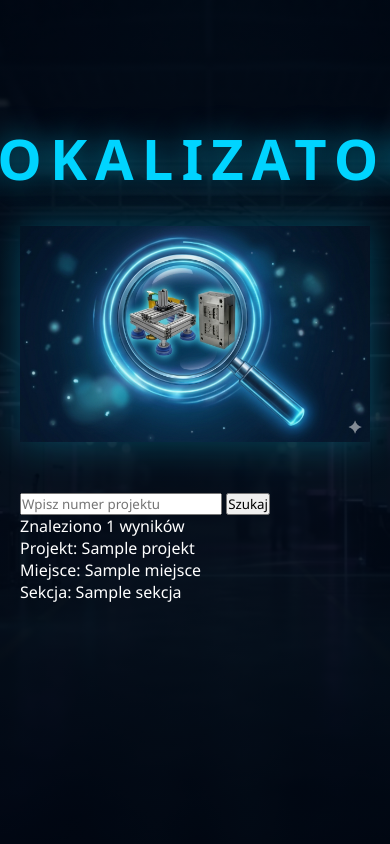
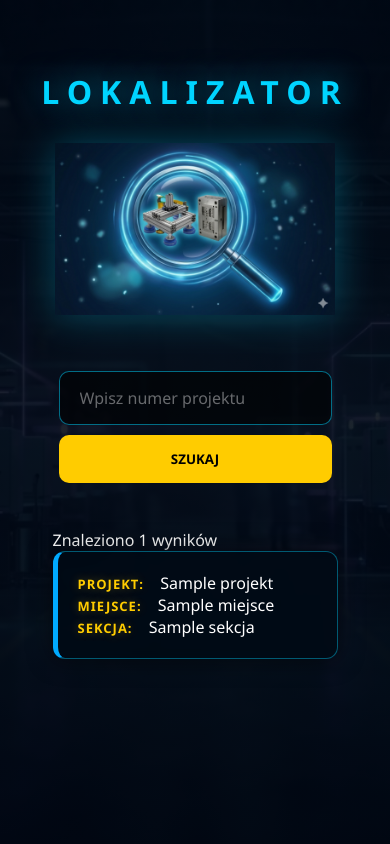
Before and after one commit to zmech23/lokalizator-lap-robotow-grammer, a Flask app: template templates/index.html in a window 390 px wide; the page is wider, and only the part inside the window is pictured. Run offline with Flask 3, Linux system fonts and the light colour scheme; the template is opened without the code that fills it: most values are stand-ins (such as "Sample title", 1, 10 or a date in 2020); parts of the project's set-up code (start-up, migrations or seed data) failed here and were passed over.

Commit message:
Update style.css

```diff
--- a/static/style.css
+++ b/static/style.css
@@ -9,7 +9,7 @@
 }
 
 /* =========================
-   2. TŁO / BODY (WIZJA 1: PŁYWAJĄCA HALA)
+   2. TŁO / BODY (WIZJA: PŁYWAJĄCA HALA)
    ========================= */
 body {
   margin: 0;
@@ -20,16 +20,11 @@
   min-height: 100vh;
   color: #ffffff;
 
-  /* Podpinamy tło hali panoramicznej z delikatnym filtrem przyciemniającym */
-  background-image: linear-gradient(rgba(0, 5, 15, 0.85), rgba(0, 5, 15, 0.9)), url('../static/hala-tlo.jpg');
+  /* Naprawiona ścieżka i filtr przyciemniający - tło hali */
+  background: linear-gradient(rgba(0, 5, 15, 0.85), rgba(0, 5, 15, 0.9)),
+              url('hala-tlo.jpg') no-repeat center center fixed;
+  background-size: cover;
 
-  /* Skalowanie na cały ekran (responsive cover) */
-  background-size: cover;          /* Obrazek pokryje cały ekran */
-  background-position: center;     /* Centruje zdjęcie */
-  background-attachment: fixed;    /* Tło stoi w miejscu, nawet jak przewijasz wyniki */
-  background-repeat: no-repeat;    /* Nie powtarza obrazka */
-
-  /* Twoje pozostałe ustawienia (np. czcionka) */
   font-family: 'Segoe UI', Tahoma, Geneva, Verdana, sans-serif;
 }
 
@@ -52,22 +47,7 @@
 }
 
 /* =========================
-   4. TYTUŁ (Podniesiony wyżej)
-   ========================= */
-.title {
-  margin-top: -50px;    /* Podciąga tytuł do góry */
-  margin-bottom: 40px;  /* Zwiększa odstęp od logo */
-  font-size: 42px;      /* Jeszcze większy i wyraźniejszy */
-  letter-spacing: 8px;
-  font-weight: 900;
-  color: #00d4ff;
-  text-shadow: 0 0 25px rgba(0, 212, 255, 0.6);
-  text-align: center;
-  text-transform: uppercase;
-}
-
-/* =========================
-   5. NAGŁÓWEK / TYTUŁ
+   4. TYTUŁ (Obniżony i dopracowany)
    ========================= */
 .title {
   font-size: 3.5rem;
@@ -76,47 +56,49 @@
   letter-spacing: 8px;
   color: #00d4ff;
   text-shadow: 0 0 30px rgba(0, 212, 255, 0.6);
-  margin-top: 100px; /* Obniżenie napisu jeszcze niżej */
+  margin-top: 100px; /* Obniżenie napisu niżej dla oddechu */
   margin-bottom: 30px;
+  text-align: center;
 }
 
 /* =========================
-   6. LOGO (TECHNIK)
+   5. LOGO (TECHNIK)
    ========================= */
 .tech-hero {
   display: block;
   margin: 0 auto 50px auto;
   width: 100%;
-  max-width: 400px; /* Większe, profesjonalne logo */
+  max-width: 380px; /* Rozmiar dopasowany do jakości detali */
   filter: drop-shadow(0 0 20px rgba(0, 212, 255, 0.3));
   transition: transform 0.3s ease;
 }
 
 .tech-hero:hover {
-  transform: scale(1.05); /* Delikatne powiększenie po najechaniu */
+  transform: scale(1.05);
+} /* Poprawiony brakujący nawias */
 
 /* =========================
-   7. FORMULARZ (Dopasowanie odstępu)
+   6. FORMULARZ (Neonowy żółty przycisk)
    ========================= */
 .search-form {
-  margin-top: 10px;     /* Dodatkowy margines, by logo miało oddech */
+  margin-top: 10px;
   display: flex;
   gap: 0px;
   justify-content: center;
   position: relative;
   z-index: 3;
   width: 100%;
-  max-width: 550px;     /* Poszerzone, by pasowało do większego logo */
-  background: rgba(0, 0, 0, 0.7);
+  max-width: 600px;
+  background: rgba(0, 5, 15, 0.7); /* Szklany efekt */
   padding: 6px;
   border-radius: 12px;
-  border: 1px solid rgba(0, 170, 255, 0.6);
-  box-shadow: 0 0 30px rgba(0, 170, 255, 0.25);
+  border: 1px solid rgba(0, 212, 255, 0.3);
+  box-shadow: 0 10px 30px rgba(0, 0, 0, 0.5);
 }
+
 .search-form input {
   flex: 1;
   padding: 15px 20px;
-  border-radius: 8px 0 0 8px;
   border: none;
   background: transparent;
   color: white;
@@ -129,24 +111,24 @@
 }
 
 .search-form button {
-  padding: 0 30px;
-  border-radius: 0 8px 8px 0;
+  padding: 0 35px;
+  border-radius: 8px;
   border: none;
-  background: #00aaff;
+  background: #ffcc00; /* Neonowy żółty - spójny z wynikami */
   color: #000;
-  font-weight: 700;
+  font-weight: 800;
   text-transform: uppercase;
   cursor: pointer;
-  transition: all 0.2s ease;
+  transition: all 0.3s ease;
 }
 
 .search-form button:hover {
-  background: #00d4ff;
-  box-shadow: 0 0 15px rgba(0, 212, 255, 0.5);
+  background: #ffe066;
+  box-shadow: 0 0 20px rgba(255, 204, 0, 0.4);
 }
 
 /* =========================
-   8. WYNIKI (Neonowa aktualizacja)
+   7. WYNIKI (Neonowa aktualizacja)
    ========================= */
 .results-box {
   margin-top: 40px;
@@ -156,29 +138,24 @@
 }
 
 .result-card {
-  /* Tło: bardzo ciemne, półprzezroczyste */
-  background: rgba(0, 10, 20, 0.8);
-  /* Neonowa niebieska ramka dookoła */
+  background: rgba(0, 10, 20, 0.85);
   border: 1px solid rgba(0, 212, 255, 0.4);
-  /* Mocniejsza niebieska linia z boku */
   border-left: 5px solid #00aaff;
   border-radius: 12px;
   padding: 20px;
   margin-bottom: 20px;
-  box-shadow: 0 0 20px rgba(0, 170, 255, 0.15);
-  backdrop-filter: blur(4px);
+  box-shadow: 0 0 25px rgba(0, 0, 0, 0.5);
+  backdrop-filter: blur(5px);
 }
 
 .result-label {
-  /* Neonowy żółty dla etykiet */
-  color: #ffcc00;
+  color: #ffcc00; /* Żółte etykiety */
   font-weight: 800;
   margin-right: 12px;
   text-transform: uppercase;
   font-size: 13px;
   letter-spacing: 1px;
-  /* Delikatna poświata tekstu */
-  text-shadow: 0 0 10px rgba(255, 204, 0, 0.4);
+  text-shadow: 0 0 10px rgba(255, 204, 0, 0.3);
 }
 
 .result-value {
@@ -187,24 +164,24 @@
   font-size: 16px;
 }
 
-/* Styl dla tekstu "Znaleziono X wyników" */
 .results-box h3 {
   font-size: 14px;
   color: rgba(255, 255, 255, 0.6);
   margin-bottom: 15px;
-  text-align: left;
   padding-left: 5px;
 }
+
 /* =========================
-   9. MOBILE
+   8. MOBILE
    ========================= */
 @media (max-width: 768px) {
   .tech-hero {
-    width: 300px;
+    width: 280px;
   }
 
   .title {
-    font-size: 24px;
+    font-size: 2rem;
+    margin-top: 50px;
   }
 
   .search-form {
@@ -216,7 +193,7 @@
 
   .search-form input {
     background: rgba(0, 0, 0, 0.6);
-    border: 1px solid rgba(0, 170, 255, 0.5);
+    border: 1px solid rgba(0, 212, 255, 0.5);
     border-radius: 10px;
     margin-bottom: 10px;
   }
```
